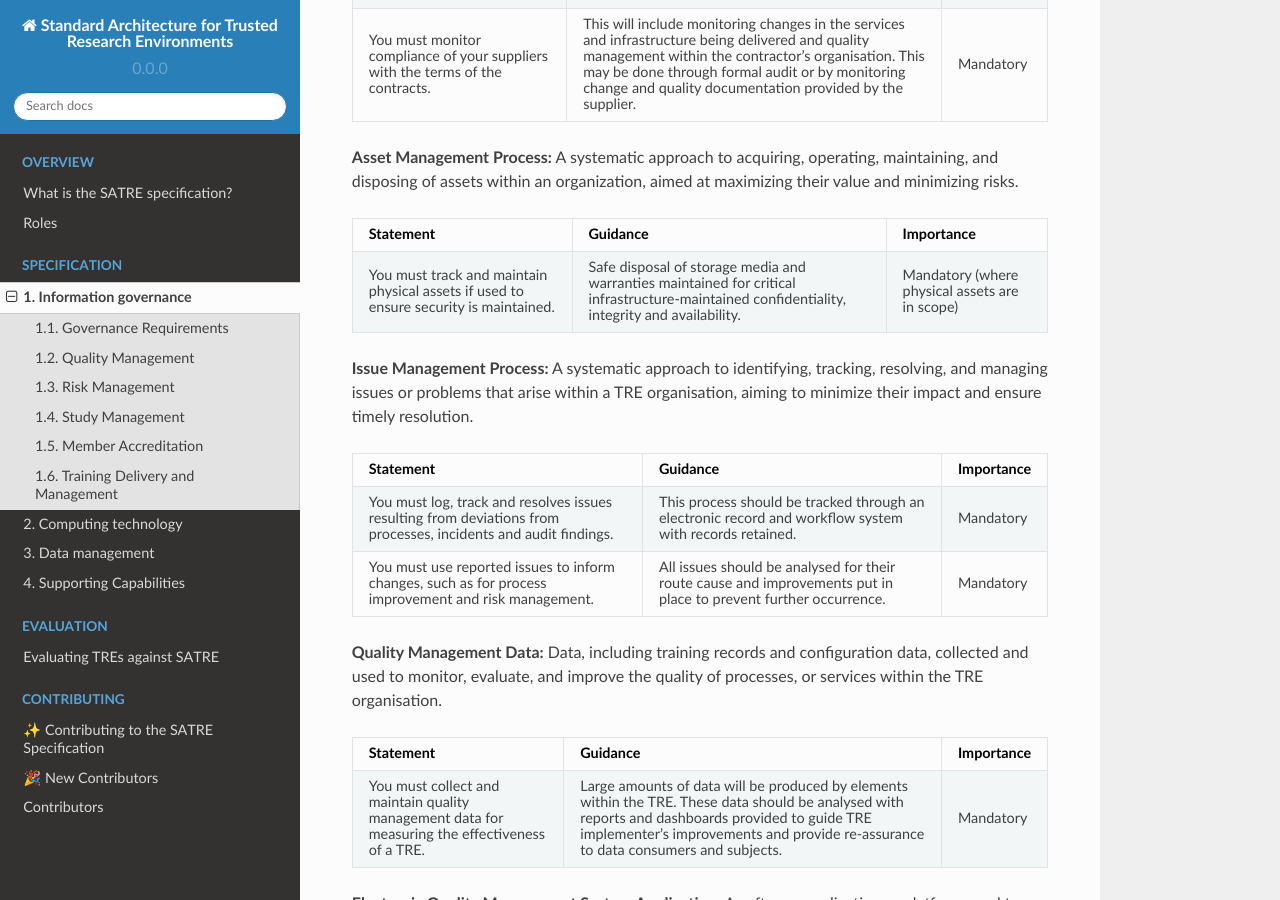
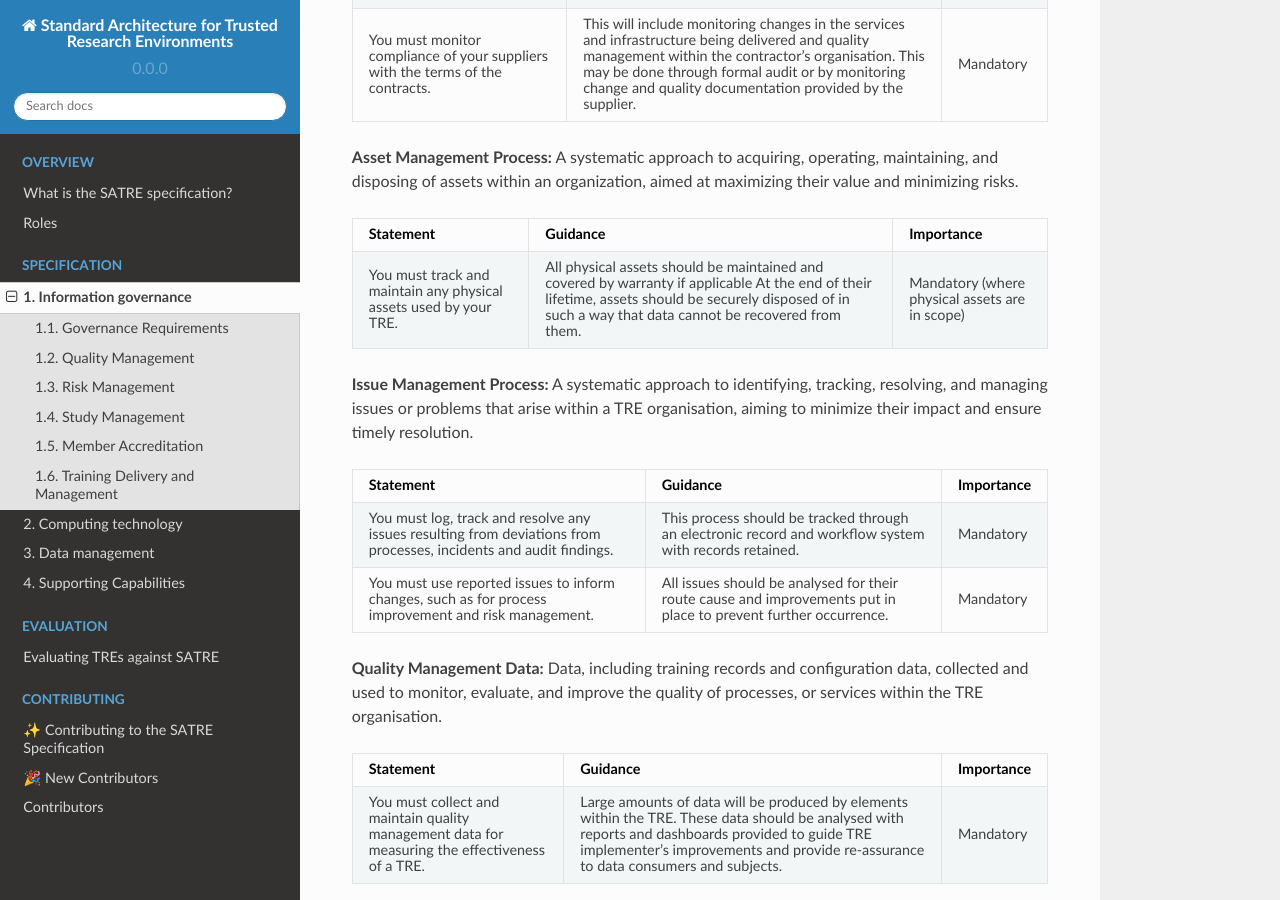
Before and after one commit to sa-tre/satre-specification, a Sphinx documentation site: the page built from docs/source/pillars/information_governance.md, in a window 1280 px wide and 900 px high, scrolled down 2704 px. Built offline with Sphinx 7.4.7 and the Read the Docs theme 2.0.0, drawn with Linux system fonts in a browser that asks for light colours; some of the changed text lies outside the part shown.

Commit message:
:memo: Spelling/grammar/spacing fixes

````diff
--- a/docs/source/pillars/information_governance.md
+++ b/docs/source/pillars/information_governance.md
@@ -141,8 +141,9 @@ What the organisation does to measure and control quality of processes, document
 * - Statement
   - Guidance
   - Importance
-* - You must track and maintain physical assets if used to ensure security is maintained.
-  - Safe disposal of storage media and warranties maintained for critical infrastructure-maintained confidentiality, integrity and availability.
+* - You must track and maintain any physical assets used by your TRE.
+  - All physical assets should be maintained and covered by warranty if applicable
+    At the end of their lifetime, assets should be securely disposed of in such a way that data cannot be recovered from them.
   - Mandatory (where physical assets are in scope)
 ```
 
@@ -155,7 +156,7 @@ What the organisation does to measure and control quality of processes, document
 * - Statement
   - Guidance
   - Importance
-* - You must log, track and resolves issues resulting from deviations from processes, incidents and audit findings.
+* - You must log, track and resolve any issues resulting from deviations from processes, incidents and audit findings.
   - This process should be tracked through an electronic record and workflow system with records retained.
   - Mandatory
 * - You must use reported issues to inform changes, such as for process improvement and risk management.
@@ -238,7 +239,8 @@ What the organisation does to ensure information risk is measured and managed to
   - Guidance
   - Importance
 * - You must have a clear set of roles and responsibilities relating to risk including who owns risks and how they are escalated and delegated.
-  - The highest level of risk ownership is the top management of the TRE organisation. In order to ensure escalations to this level are rare suitable structures should be put in place to own, mitigate and accept risk.
+  - The highest level of risk ownership is the top management of the TRE organisation.
+    In order to ensure escalations to this level are rare, suitable structures should be put in place to own, mitigate and accept risk.
   - Mandatory
 * - You must understand risk appetite.
   - This includes understanding ownership of risk, and ability to accept risk which falls outside of the appetite should that become necessary.
@@ -413,7 +415,8 @@ Ability to ensure that people with access to data are correctly identified and t
   - Guidance
   - Importance
 * - You must give each user of the TRE a unique logon with changes to any records strictly controlled.
-  - The unique identifier and all associated records for a user should be traceable across the entire TRE. This will include training records, affiliations, contract agreements and ethics approvals where required.
+  - The unique identifier and all associated records for a user should be traceable across the entire TRE.
+    This will include training records, affiliations, contract agreements and ethics approvals where required.
   - Mandatory
 ```
 
````
Also changed, not shown: other parts of docs/source/pillars/information_governance.md (+5 -4 lines).
